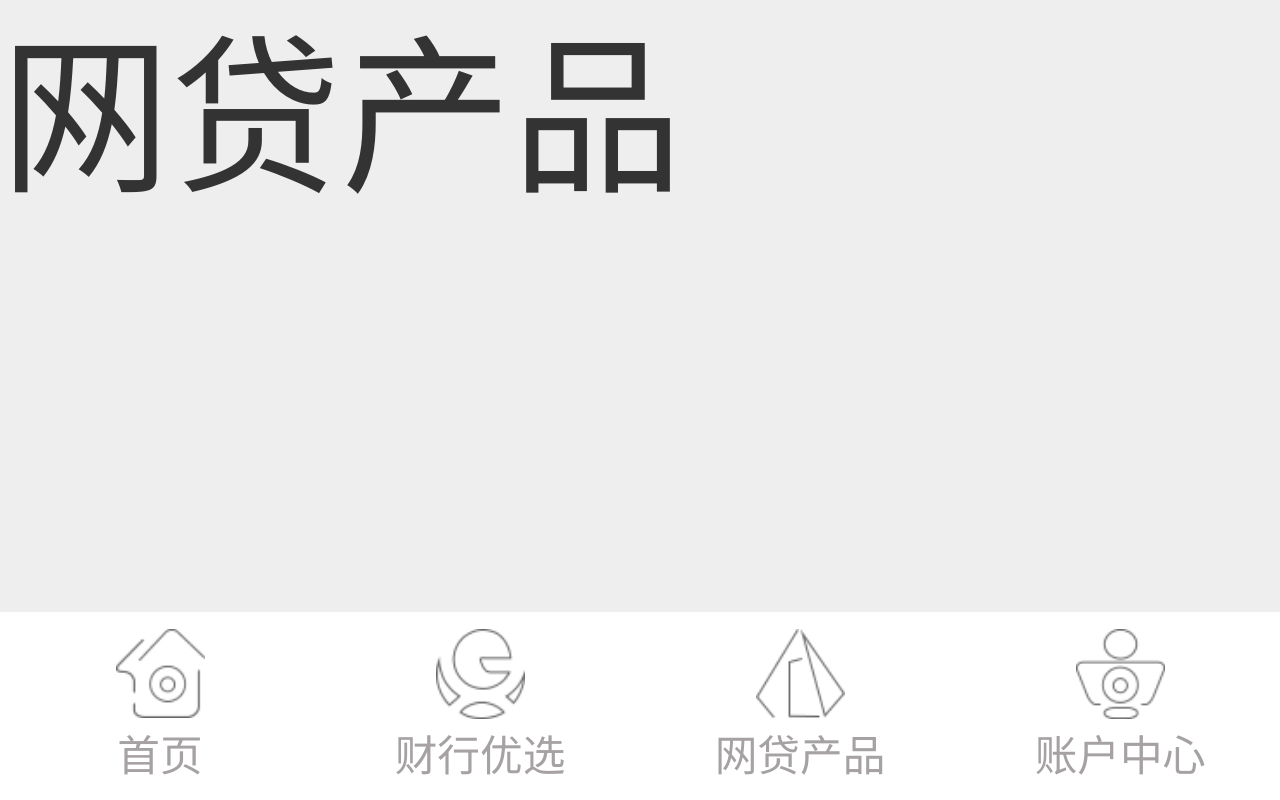
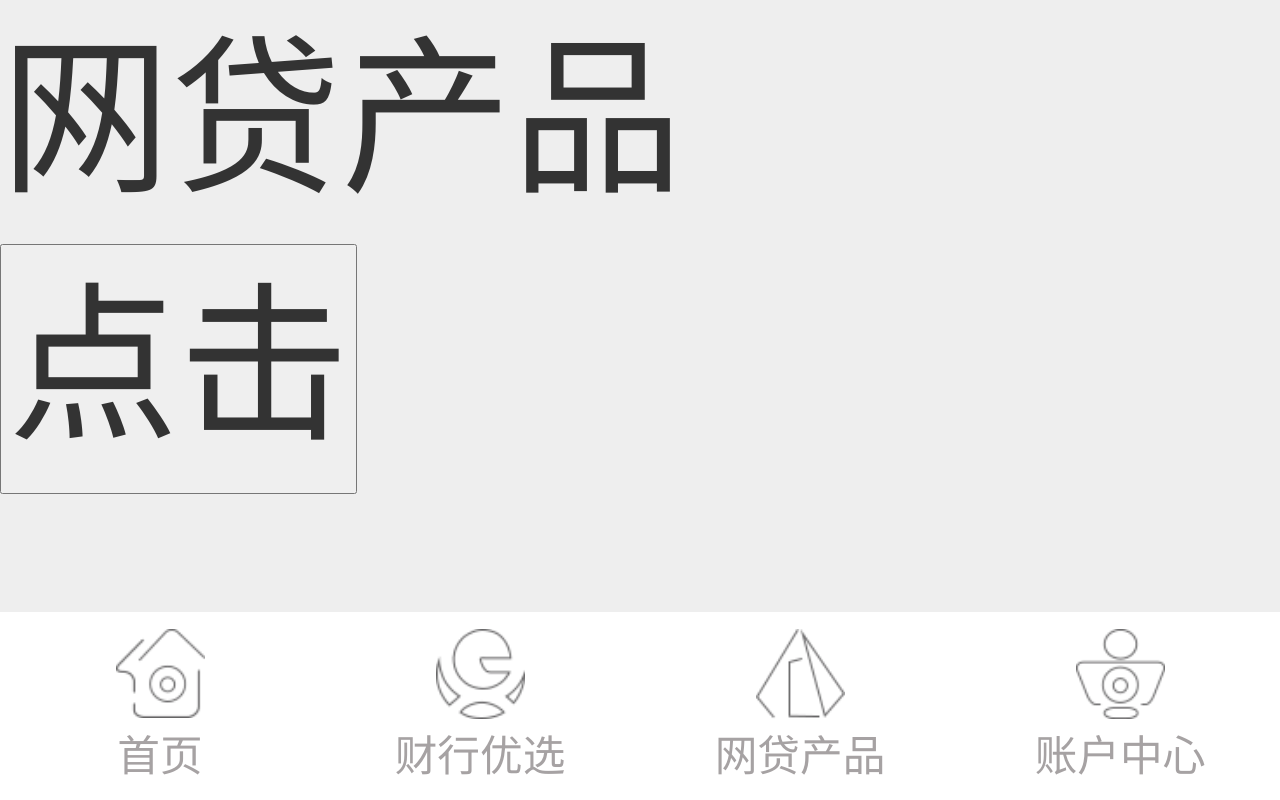
Before and after one commit to Lmushroom/vue-test, a Vue app: page /wdcp in a window 1280 px wide. Built offline with nearby package versions, Linux system fonts and the light colour scheme; what mint-ui would draw is missing.

Commit message:
添加json-server

```diff
--- a/src/components/Wdcp.vue
+++ b/src/components/Wdcp.vue
@@ -1,6 +1,7 @@
 <template>
 	<div class="wrp">
 		<div class="wdcp">网贷产品</div>
+		<button @click="usrFun">点击</button>
 		<jf-footer></jf-footer>
 	</div>
 </template>
@@ -15,6 +16,17 @@
 
 			}
 		},
+		methods:{
+			usrFun:function(){
+				var _this = this;
+				this.$ajax.get('/api/course')
+				.then(function(res){
+					if(res.data){
+						console.log(res);
+					};
+				});
+			}
+		},
 		components:{
 			'jf-footer':Footer
 		}
--- a/src/components/active/Holiday.vue
+++ b/src/components/active/Holiday.vue
@@ -5,7 +5,7 @@
 			<ul class="gifts_lists">
 				<li ref="giftLi" v-for="(lbData, index) in lbDatas" :class="[staFun(lbData.status)[1],{'did_gift':current==index}]">
 					<p class="lb_num">{{lbData.lbName}}</p>
-					<p class="lb_btn" @click="flag && clickBtn(index)" v-text="staFun(lbData.status)[0]"></p>
+					<p class="lb_btn" @click="flag && clickBtn(index)" v-text="current==index?'已选择':staFun(lbData.status)[0]"></p>
 				</li>
 			</ul>
 		</div>
@@ -38,6 +38,7 @@
 				current:null,
 				idx:null,
 				flag:true,
+				text:0,
 				lbDatas:[
 					// {'lbName':'礼包1','status':0},//可选择
 					// {'lbName':'礼包2','status':1},//已选择
@@ -91,7 +92,6 @@
 				for(var i=0;i<giftLis.length;i++){
 					if(i==_that.current){
 						giftLis[i].classList.add("did_gift");
-						giftLis[i].children[1].innerHTML = '已选择';
 					}else{
 						giftLis[i].classList.add("not_gift");
 						_that.flag = false;
```
